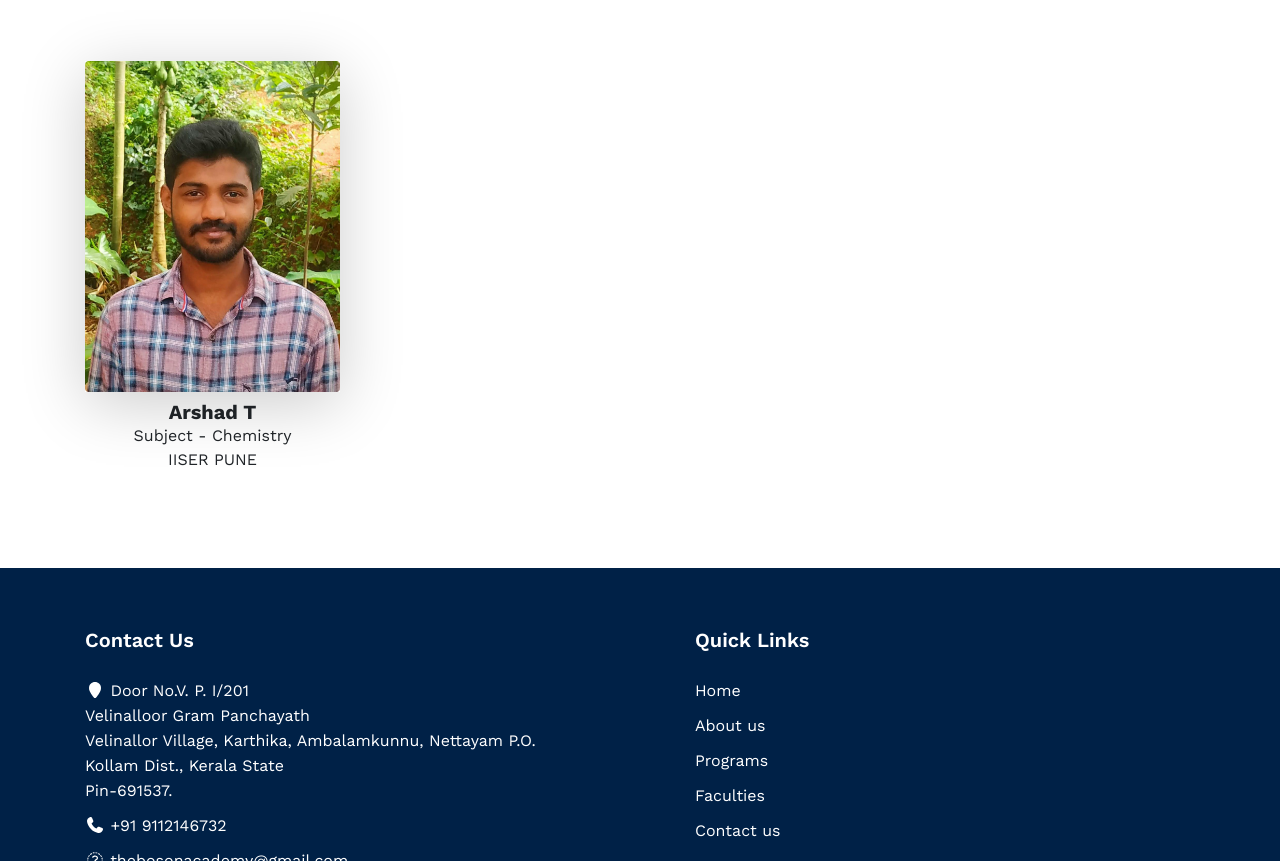
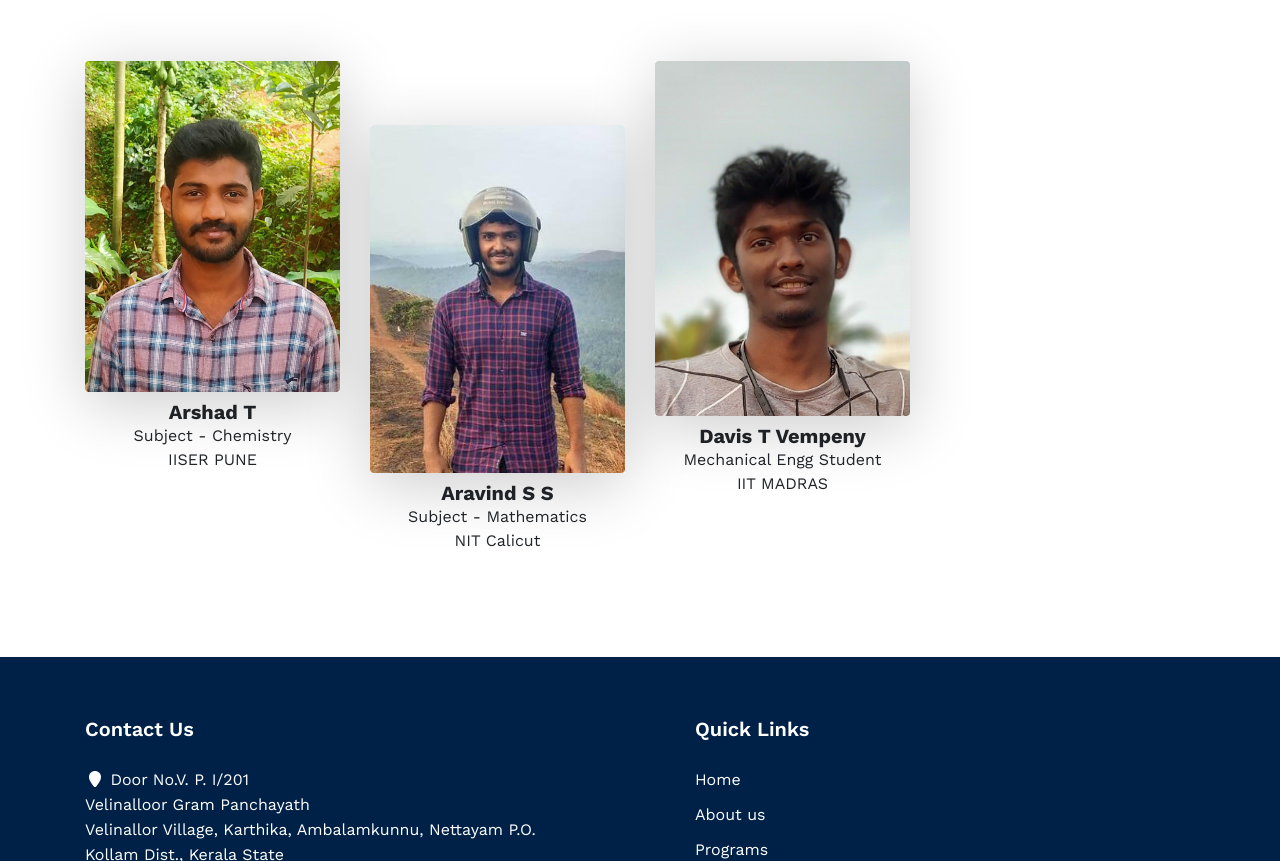
Before and after one commit to cybercraft-technologies/boson-website, a plain HTML site: page faculties.html in a window 1280 px wide. Shown: the part 1511-2372 px from the top of the page. Drawn offline with nearby package versions, Linux system fonts and the light colour scheme.

Commit message:
added faculties

```diff
--- a/faculties.html
+++ b/faculties.html
@@ -216,6 +216,35 @@
                             <p style="font-size: 16px;">Subject - Chemistry<br>IISER PUNE</p>
                         </div>
                     </div>
+                    <div class="col-lg-3 col-sm-6 top-tem">
+                        <div class="team-grid text-center">
+                            <div class="team-img">
+                                <img class="img-fluid rounded" src="assets/images/aravind.jpg" alt="">
+                            </div>
+                            <div class="team-info mb-3">
+                                <i>Don't be afraid of the space between your dreams and reality. If you can dream it, you can make it so</i>
+                            </div>
+                        </div>
+                        <div class="details my-2">
+                            <h5><b>Aravind S S</b></h5>
+                            <p style="font-size: 16px;">Subject - Mathematics<br>NIT Calicut</p>
+                        </div>
+                    </div>
+                    <div class="col-lg-3 col-sm-6  mt-sm-0 mt-5">
+                        <div class="team-grid text-center">
+                            <div class="team-img">
+                                <img class="img-fluid rounded" src="assets/images/davis.jpg" alt="">
+                            </div>
+                            <div class="team-info mb-3">
+                                <i>Forget the mistake Remember the lesson</i>
+
+                            </div>
+                        </div>
+                        <div class="my-2">
+                            <h5><b>Davis T Vempeny</b><br></h5>
+                            <p style="font-size: 16px;">Mechanical Engg Student <br>IIT MADRAS</p>
+                        </div>
+                    </div>
                 </div>
             </div>
         </section>
```
Also changed, not shown: assets/images/aravind.jpg (added), assets/images/davis.jpg (added).
